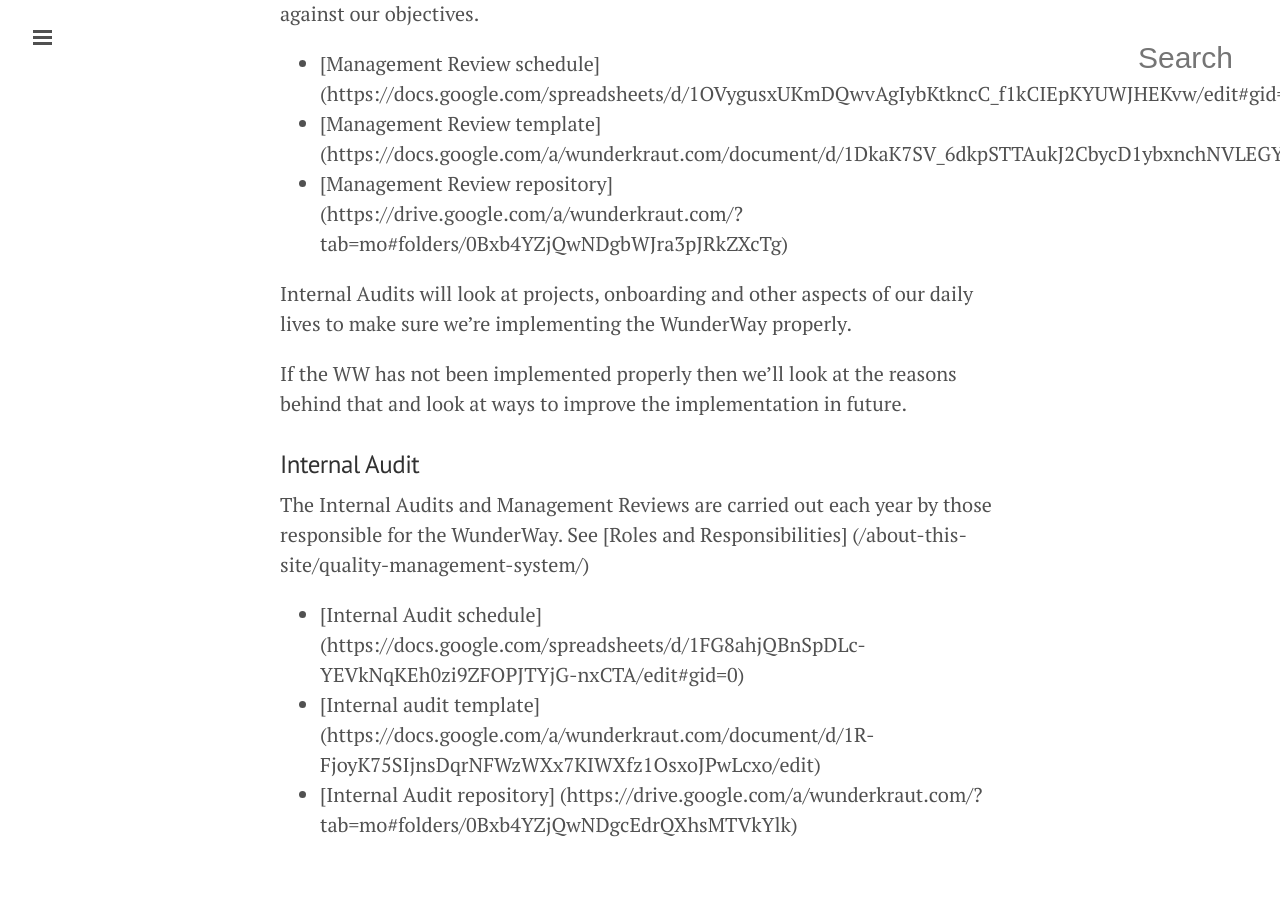
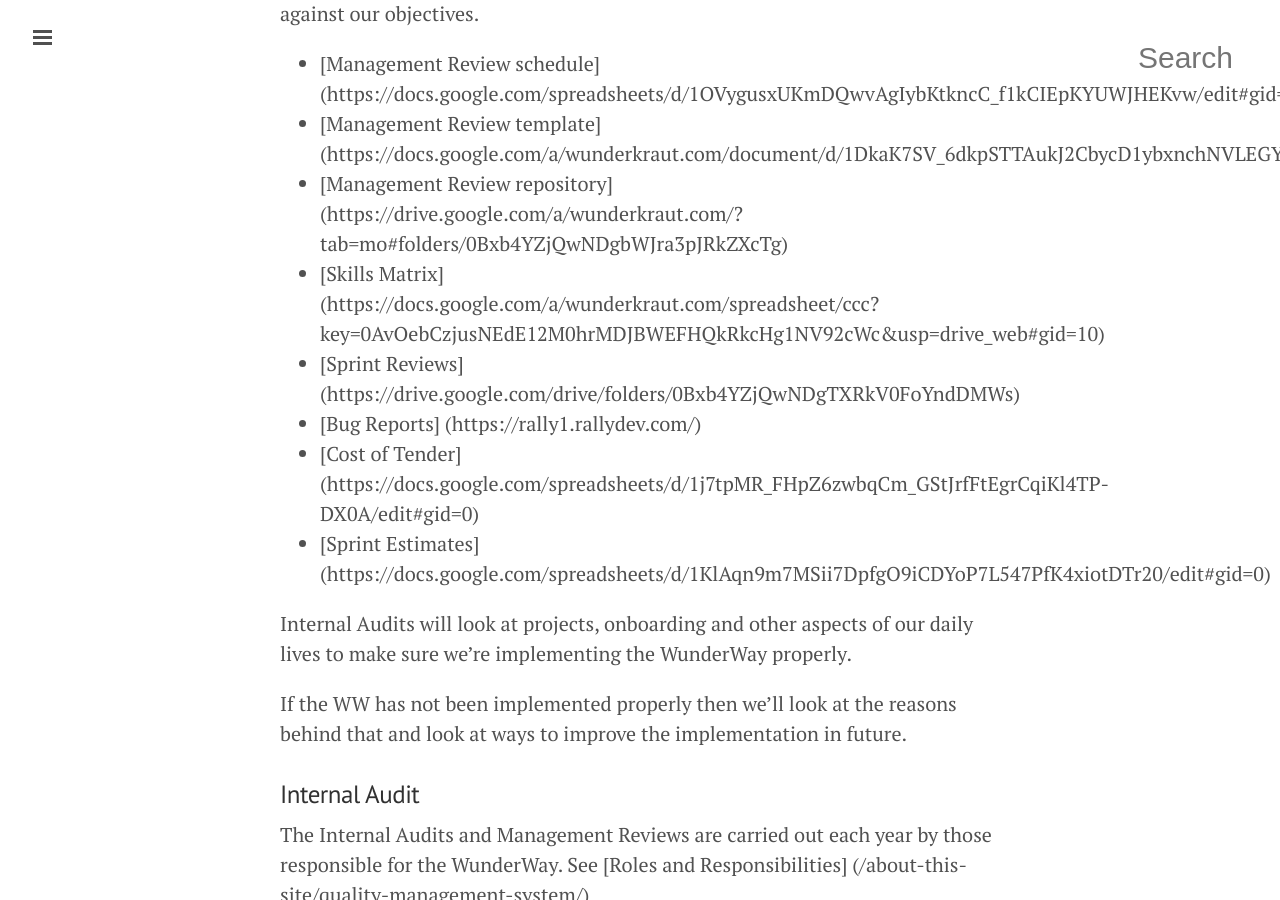
Before and after one commit to tormi/WunderWay, a Jekyll site: the page built from about-this-site/qms-internal-audits-and-management-reviews.md, in a window 1280 px wide and 900 px high, scrolled down 702 px. Built offline with Jekyll 4.4.1, drawn with Linux system fonts in a browser that asks for light colours; nearby versions of some CDN libraries; Markdown is read by kramdown in place of the engine named in the settings.

Commit message:
Update qms-internal-audits-and-management-reviews.md
added input links for the management reviews section

```diff
--- a/about-this-site/qms-internal-audits-and-management-reviews.md
+++ b/about-this-site/qms-internal-audits-and-management-reviews.md
@@ -18,6 +18,11 @@
  - [Management Review schedule] (https://docs.google.com/spreadsheets/d/1OVygusxUKmDQwvAgIybKtkncC_f1kCIEpKYUWJHEKvw/edit#gid=0)
  - [Management Review template] (https://docs.google.com/a/wunderkraut.com/document/d/1DkaK7SV_6dkpSTTAukJ2CbycD1ybxnchNVLEGYjZHOo/edit)
  - [Management Review repository] (https://drive.google.com/a/wunderkraut.com/?tab=mo#folders/0Bxb4YZjQwNDgbWJra3pJRkZXcTg)
+ - [Skills Matrix] (https://docs.google.com/a/wunderkraut.com/spreadsheet/ccc?key=0AvOebCzjusNEdE12M0hrMDJBWEFHQkRkcHg1NV92cWc&usp=drive_web#gid=10)
+ - [Sprint Reviews] (https://drive.google.com/drive/folders/0Bxb4YZjQwNDgTXRkV0FoYndDMWs)
+ - [Bug Reports] (https://rally1.rallydev.com/)
+ - [Cost of Tender] (https://docs.google.com/spreadsheets/d/1j7tpMR_FHpZ6zwbqCm_GStJrfFtEgrCqiKl4TP-DX0A/edit#gid=0)
+ - [Sprint Estimates] (https://docs.google.com/spreadsheets/d/1KlAqn9m7MSii7DpfgO9iCDYoP7L547PfK4xiotDTr20/edit#gid=0)
 
 Internal Audits will look at projects, onboarding and other aspects of our daily lives to make sure we're implementing the WunderWay properly.
 
```
